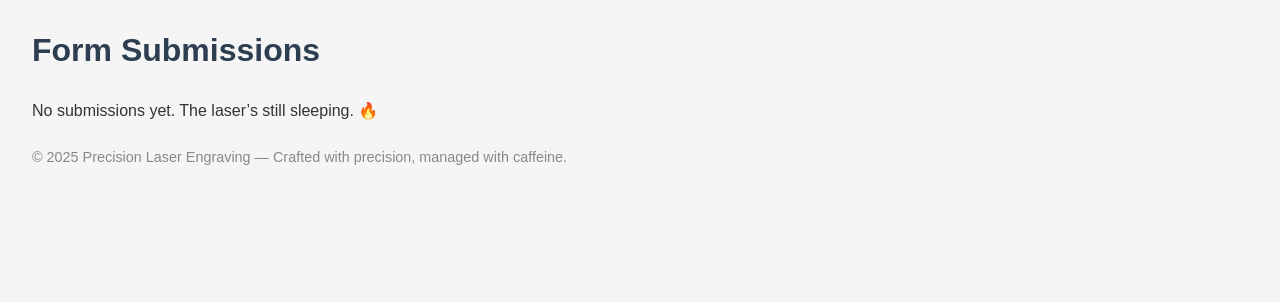
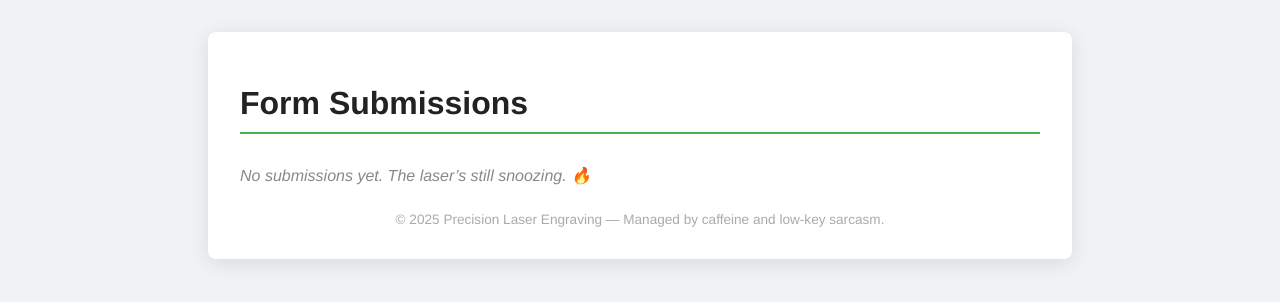
Before and after one commit to FancyOtter99/Form, a FastAPI app: template templates/submissions.html in a window 1280 px wide. Shown: the top 302 px of the page. Run offline with FastAPI, Linux system fonts and the light colour scheme; the template is opened without the code that fills it, so the values that code supplies are empty.

Commit message:
Update submissions.html

```diff
--- a/templates/submissions.html
+++ b/templates/submissions.html
@@ -5,61 +5,80 @@
 <title>Submissions</title>
 <style>
   body {
-      font-family: Arial, sans-serif;
-      margin: 2em;
-      background-color: #f5f5f5;
+    font-family: 'Helvetica Neue', Arial, sans-serif;
+    margin: 0;
+    background: #f0f2f5;
     color: #333;
   }
+  .container {
+    max-width: 800px;
+    margin: 2em auto;
+    padding: 2em;
+    background: #fff;
+    border-radius: 8px;
+    box-shadow: 0 4px 20px rgba(0,0,0,0.1);
+  }
   h1 {
-      color: #2c3e50;
+    color: #222;
+    font-size: 2em;
     margin-bottom: 1em;
+    border-bottom: 2px solid #4CAF50;
+    padding-bottom: 0.3em;
   }
   .submission {
-      border: 1px solid #ddd;
-      background: #fff;
-      padding: 1em;
-      margin-bottom: 1em;
-      border-radius: 5px;
-      box-shadow: 0 1px 3px rgba(0,0,0,0.1);
-      transition: box-shadow 0.2s;
+    border-bottom: 1px solid #eee;
+    padding: 1em 0;
+    transition: background 0.2s;
   }
   .submission:hover {
-      box-shadow: 0 4px 10px rgba(0,0,0,0.15);
+    background: #f9f9f9;
   }
   .submission h3 {
-      margin-top: 0;
-      margin-bottom: 0.5em;
+    margin: 0;
+    font-size: 1.2em;
+  }
+  .submission small {
+    color: #777;
+    font-size: 0.9em;
   }
   .submission p {
     margin: 0.5em 0;
+    line-height: 1.4;
   }
   .submission form {
-      display: inline;
+    margin-top: 0.5em;
   }
   button {
     background: #4CAF50;
     color: #fff;
     border: none;
-      padding: 0.5em 1em;
-      border-radius: 3px;
+    padding: 0.4em 1em;
+    border-radius: 4px;
+    font-size: 0.9em;
     cursor: pointer;
     transition: background 0.2s;
   }
   button:hover {
     background: #45a049;
   }
+  .no-submissions {
+    color: #888;
+    font-style: italic;
+  }
   .footer {
+    text-align: center;
     margin-top: 2em;
-      font-size: 0.9em;
-      color: #888;
+    font-size: 0.85em;
+    color: #aaa;
   }
 </style>
 </head>
 <body>
+  <div class="container">
     <h1>Form Submissions</h1>
 
     {% if submissions|length == 0 %}
-    <p>No submissions yet. The laser’s still sleeping. 🔥</p>
+      <p class="no-submissions">No submissions yet. The laser’s still snoozing. 🔥</p>
     {% else %}
       {% for s in submissions %}
         <div class="submission">
@@ -75,7 +94,8 @@
     {% endif %}
 
     <div class="footer">
-    &copy; 2025 Precision Laser Engraving — Crafted with precision, managed with caffeine.
+      &copy; 2025 Precision Laser Engraving — Managed by caffeine and low-key sarcasm.
+    </div>
   </div>
 </body>
 </html>
```
Lines whose indentation alone changed are shown as unchanged.
